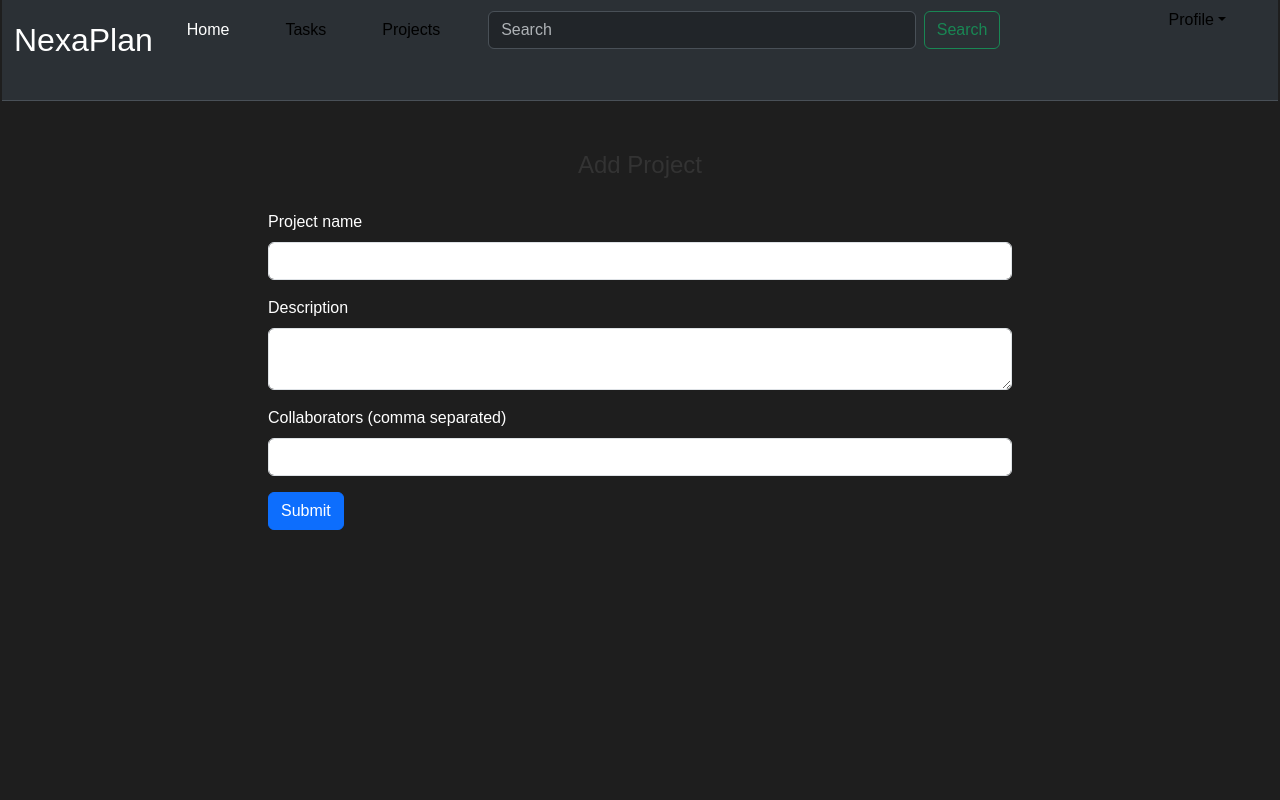
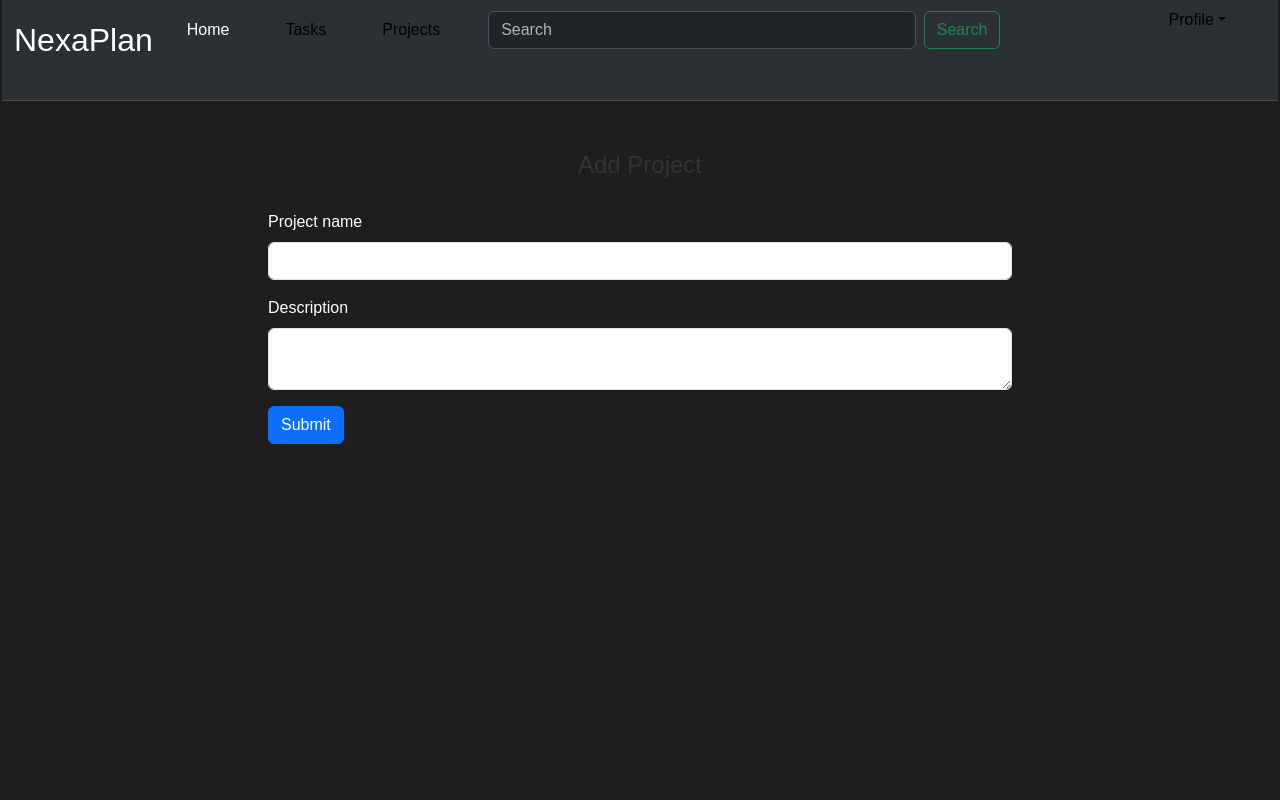
Before and after one commit to Stan-breaks/Nexaplan-Front-end, a React (Vite) app: page /projectForm in a window 1280 px wide. Shown: the top 800 px of the page. Built offline with nearby package versions, Linux system fonts and the light colour scheme.

Commit message:
some final changes

```diff
--- a/src/pages/Collaborator/ProjectForm.jsx
+++ b/src/pages/Collaborator/ProjectForm.jsx
@@ -52,19 +52,7 @@ function ProjectForm() {
             required
           />
         </div>
-        <div className="mb-3">
-          <label htmlFor="collaborators" className="form-label">
-            Collaborators (comma separated)
-          </label>
-          <input
-            type="text"
-            className="form-control"
-            id="collaborators"
-            value={collaborators}
-            onChange={(e) => setCollaborators(e.target.value)}
-            required
-          />
-        </div>
+
         <button
           type="submit"
           className="btn btn-primary"
```
